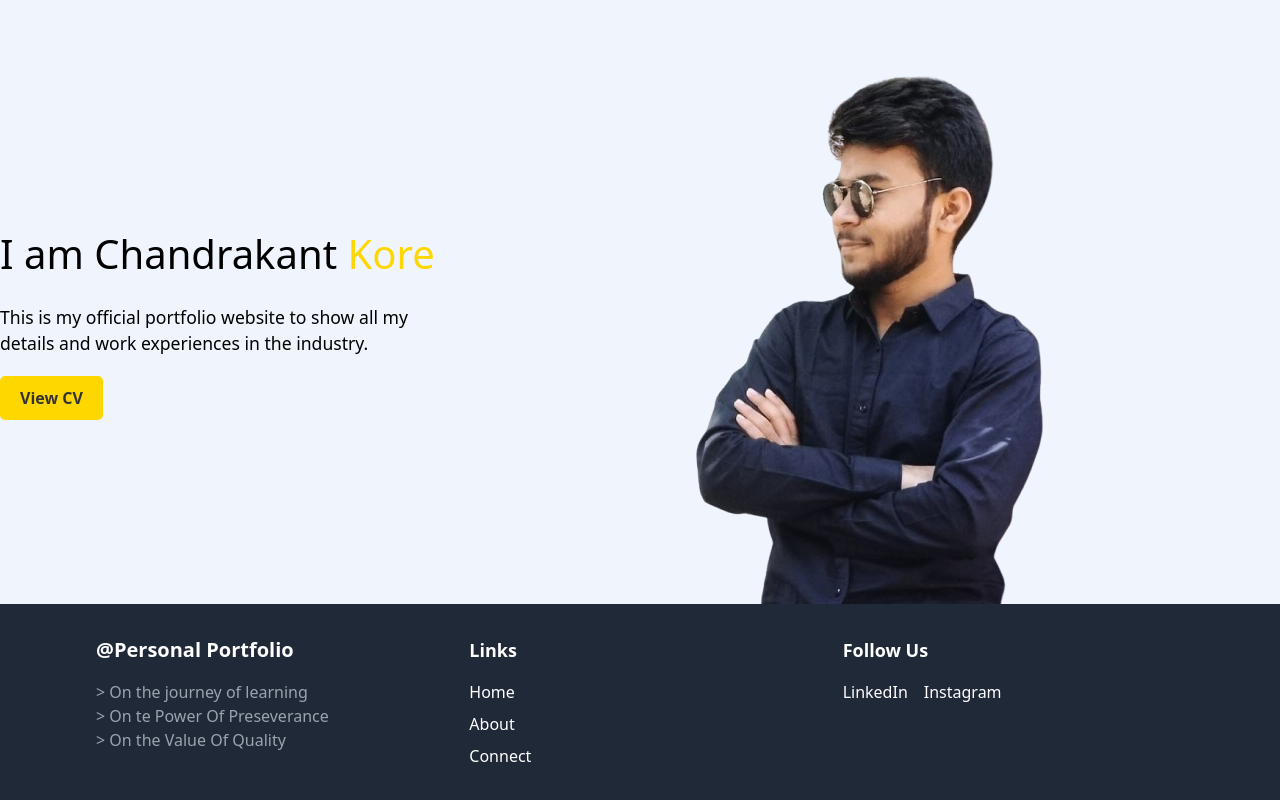
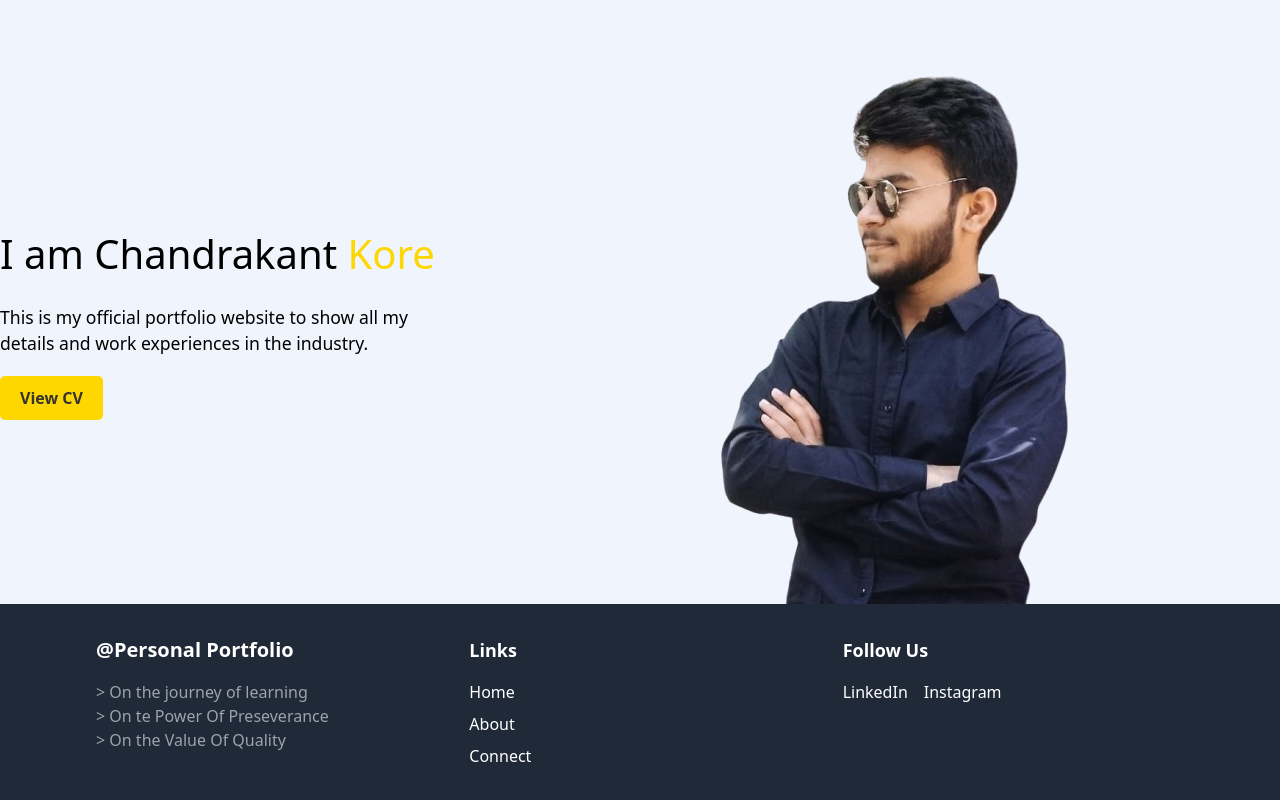
Before and after one commit to 963796kore/portfolio, a PHP site: page / in a window 1280 px wide. Shown: the part 44-844 px from the top of the page. Run offline with PHP 8.4, Linux system fonts and the light colour scheme.

Commit message:
Update index.css

```diff
--- a/index.css
+++ b/index.css
@@ -97,12 +97,12 @@ body {
 }
 
 .images {
-    flex: 1 1 300px;
+    flex: 1 1 250px;
     text-align: center;
 }
 
 .images .me {
-    max-width: 100%;
+    max-width: 90%;
     height: auto;
 
 }
```
